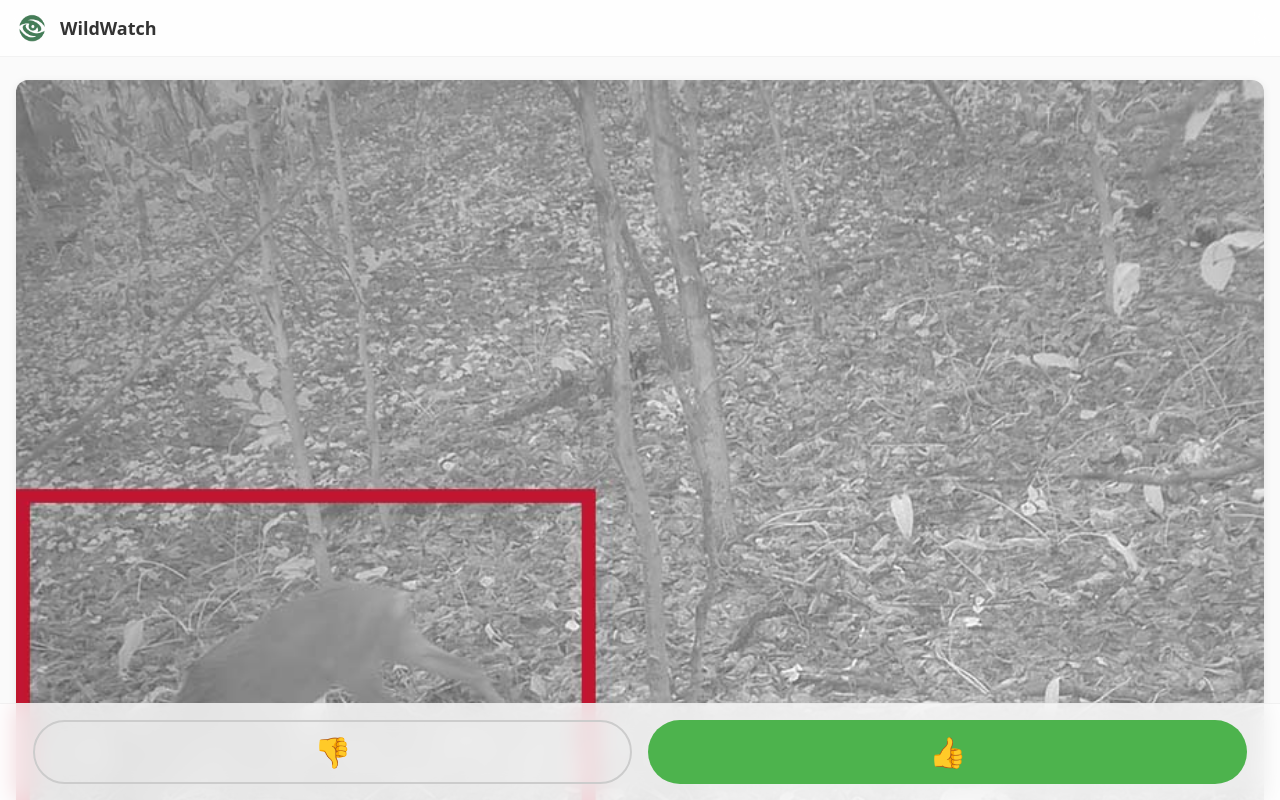
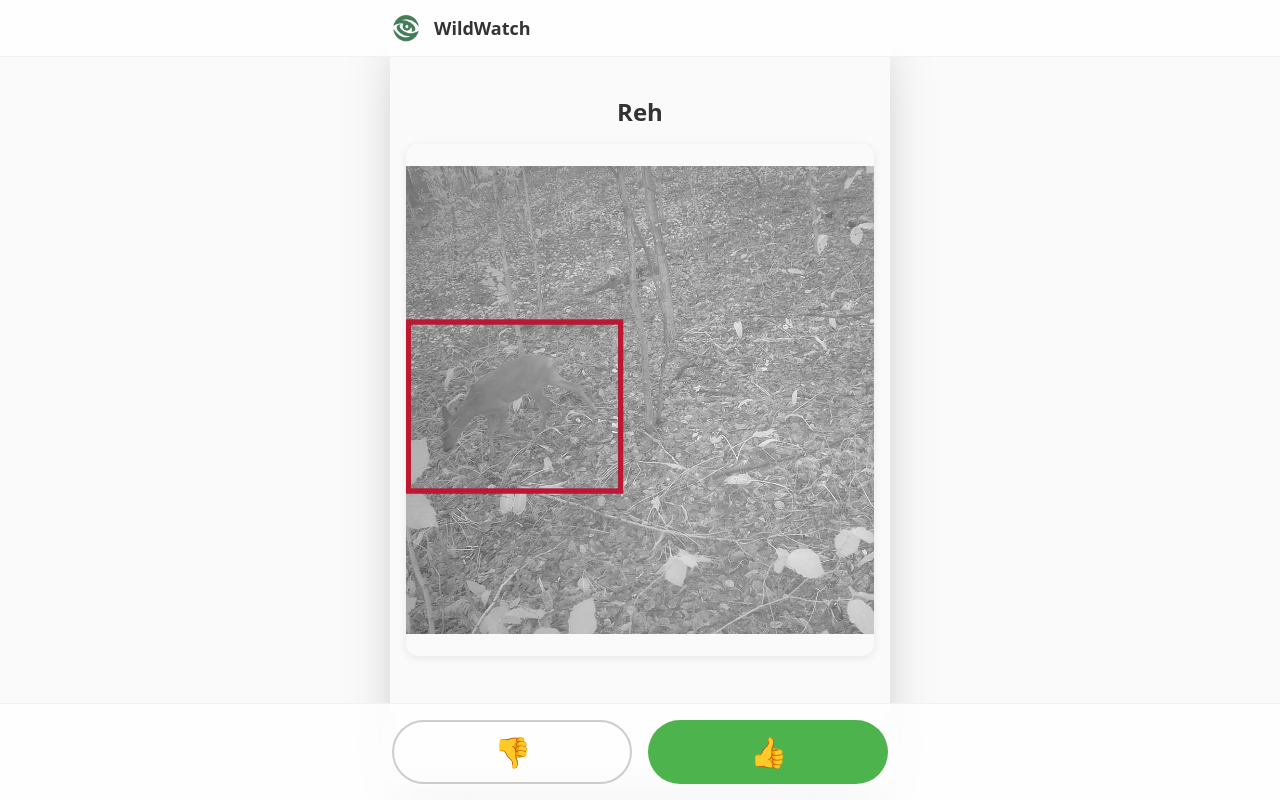
Before and after one commit to amiggo1999/wild-watch-swipe, a React (Vite) app: page / in a window 1280 px wide. Built offline with nearby package versions, Linux system fonts and the light colour scheme.

Commit message:
add title above image

```diff
--- a/src/App.tsx
+++ b/src/App.tsx
@@ -279,7 +279,8 @@ function App() {
     : undefined
 
   return (
-    <div className="h-screen w-screen flex flex-col overflow-hidden bg-neutral-50">
+    <div className="h-screen w-full flex items-center justify-center bg-neutral-50 app-wrapper">
+      <div className="h-full w-full max-w-[500px] flex flex-col overflow-hidden bg-neutral-50 app-container">
         <Header />
         <PhotoCard
           imageData={currentImage}
@@ -299,6 +300,7 @@ function App() {
           />
         )}
       </div>
+    </div>
   )
 }
 
--- /dev/null
+++ b/src/assets/names.json
@@ -0,0 +1,37 @@
+[
+  {
+    "source": "badger",
+    "deutsch": "Dachs",
+    "ähnliche": ["Marder", "Iltis", "Zorilla", "Waschbär", "Honigdachs"]
+  },
+  {
+    "source": "dog",
+    "deutsch": "Hund",
+    "ähnliche": ["Wolf", "Kojote", "Fuchs", "Goldschakal"]
+  },
+  {
+    "source": "fox",
+    "deutsch": "Fuchs",
+    "ähnliche": [
+      "Schakal",
+      "Marderhund",
+      "kleiner Hund",
+      "Katze mit rötlichem Fell"
+    ]
+  },
+  {
+    "source": "mustelid",
+    "deutsch": "Marderart",
+    "ähnliche": ["Wiesel", "Hermelin", "Iltis", "Otter", "Dachs"]
+  },
+  {
+    "source": "raccoon",
+    "deutsch": "Waschbär",
+    "ähnliche": ["Dachs", "Marderhund", "Nasenbär", "Olingo"]
+  },
+  {
+    "source": "roe deer",
+    "deutsch": "Reh",
+    "ähnliche": ["Hirschkalb", "Damwild", "Sikahirsch", "junger Elch"]
+  }
+]
--- a/src/components/ActionButtons.tsx
+++ b/src/components/ActionButtons.tsx
@@ -8,6 +8,7 @@ interface ActionButtonsProps {
 export function ActionButtons({ onLike, onDislike }: ActionButtonsProps) {
   return (
     <div className="fixed bottom-0 left-0 right-0 z-50 px-4 py-4 bg-white/80 backdrop-blur-md border-t border-neutral-200/50">
+      <div className="max-w-[500px] mx-auto w-full">
         <div className="flex items-center justify-center gap-4 w-full">
           <Button
             size="lg"
@@ -30,5 +31,6 @@ export function ActionButtons({ onLike, onDislike }: ActionButtonsProps) {
           </Button>
         </div>
       </div>
+    </div>
   )
 }
--- a/src/components/Header.tsx
+++ b/src/components/Header.tsx
@@ -3,6 +3,7 @@ import logo from '@/assets/wildwatch-logo.png'
 export function Header() {
   return (
     <header className="fixed top-0 left-0 right-0 z-50 px-4 py-3 bg-white/80 backdrop-blur-md border-b border-neutral-200/50">
+      <div className="max-w-[500px] mx-auto w-full">
         <div className="flex items-center gap-3">
           <img
             src={logo}
@@ -13,6 +14,7 @@ export function Header() {
             WildWatch
           </h1>
         </div>
+      </div>
     </header>
   )
 }
--- a/src/components/PhotoCard.tsx
+++ b/src/components/PhotoCard.tsx
@@ -1,4 +1,5 @@
 import { ImageData } from '@/types/images'
+import { getGermanName } from '@/utils/translations'
 
 interface PhotoCardProps {
   imageData: ImageData
@@ -13,8 +14,18 @@ export function PhotoCard({ imageData, imageUrl, nextImageData, nextImageUrl }:
   const nextImageScale = 0.9
   const nextImageBlur = 8
 
+  // Übersetze den Tiernamen ins Deutsche
+  const germanName = getGermanName(imageData.label)
+
   return (
-    <div className="flex-1 flex items-center justify-center p-4 pt-20 pb-32">
+    <div className="flex-1 flex flex-col items-center justify-center p-4 pt-20 pb-32">
+      {/* Tiername über dem Bild */}
+      <div className="w-full flex justify-center mb-4 px-4">
+        <h2 className="text-xl md:text-2xl font-semibold text-neutral-900 text-center">
+          {germanName}
+        </h2>
+      </div>
+
       <div className="w-full h-full max-w-full max-h-full flex items-center justify-center relative">
         {/* Nächstes Bild im Hintergrund */}
         {nextImageData && nextImageUrl && (
--- a/src/styles/globals.css
+++ b/src/styles/globals.css
@@ -35,4 +35,19 @@
       @apply hidden;
     }
   }
+
+  .app-container {
+    /* Auf Bildschirmen über 500px: Schatten und Rundung */
+    @media (min-width: 501px) {
+      box-shadow: 0 25px 50px -12px rgba(0, 0, 0, 0.25);
+      border-radius: 0.5rem;
+    }
+  }
+
+  .app-wrapper {
+    /* Padding nur auf Bildschirmen über 500px */
+    @media (min-width: 501px) {
+      padding: 1rem;
+    }
+  }
 }
--- /dev/null
+++ b/src/utils/translations.ts
@@ -0,0 +1,38 @@
+import namesData from '@/assets/names.json'
+
+interface NameTranslation {
+  source: string
+  deutsch: string
+  ähnliche?: string[]
+}
+
+// Erstelle eine Map für schnellen Zugriff: source -> deutsch
+let translationMap: Map<string, string> | null = null
+
+// Initialisiere die Map mit allen Übersetzungen (lazy initialization)
+function getTranslationMap(): Map<string, string> {
+  if (!translationMap) {
+    translationMap = new Map<string, string>()
+    const namesArray = namesData as NameTranslation[]
+
+    for (const item of namesArray) {
+      translationMap.set(item.source.toLowerCase(), item.deutsch)
+    }
+  }
+  return translationMap
+}
+
+/**
+ * Übersetzt einen englischen Tiernamen in den deutschen Namen
+ * @param englishLabel - Der englische Tiername (z.B. "badger", "fox", "roe deer")
+ * @returns Der deutsche Tiername oder der englische Name als Fallback
+ */
+export function getGermanName(englishLabel: string): string {
+  if (!englishLabel) {
+    return englishLabel
+  }
+
+  const map = getTranslationMap()
+  const germanName = map.get(englishLabel.toLowerCase())
+  return germanName || englishLabel
+}
```
Lines whose indentation alone changed are shown as unchanged.
